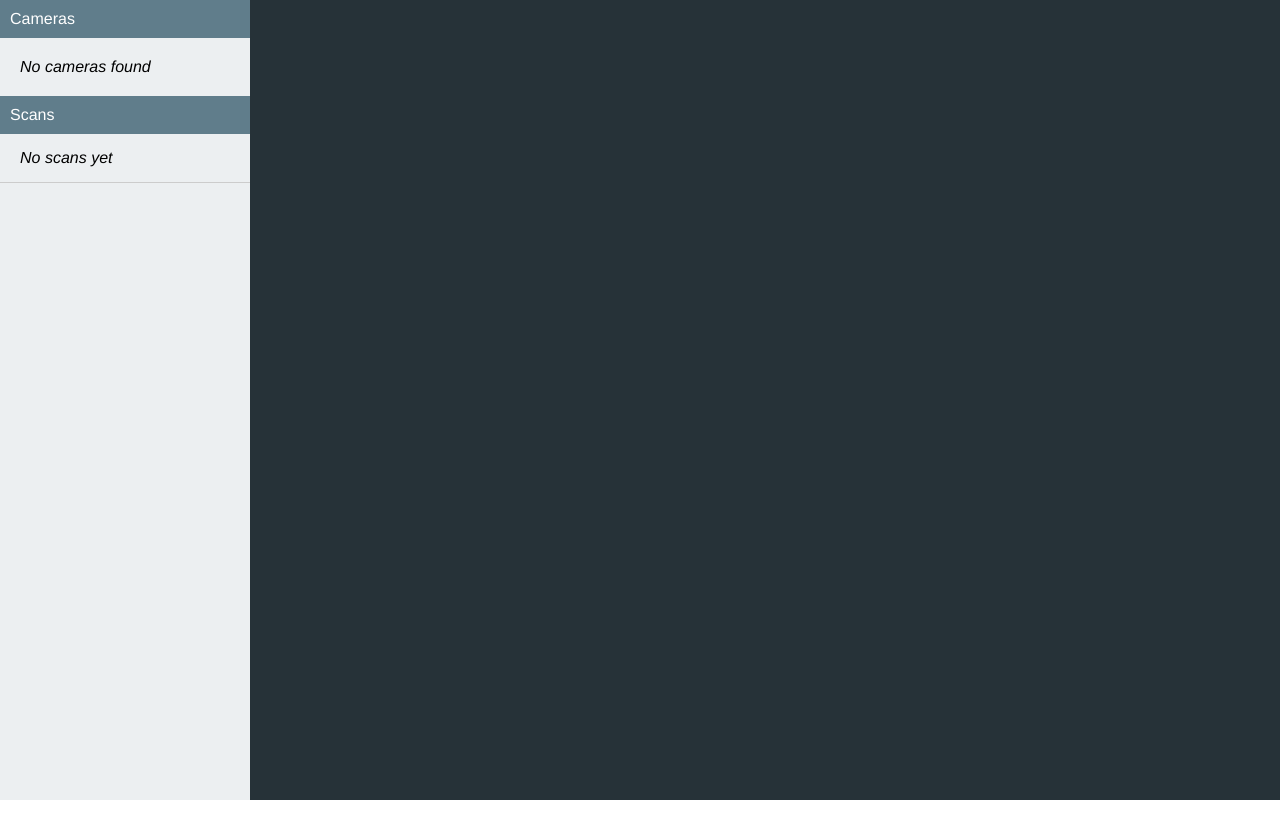
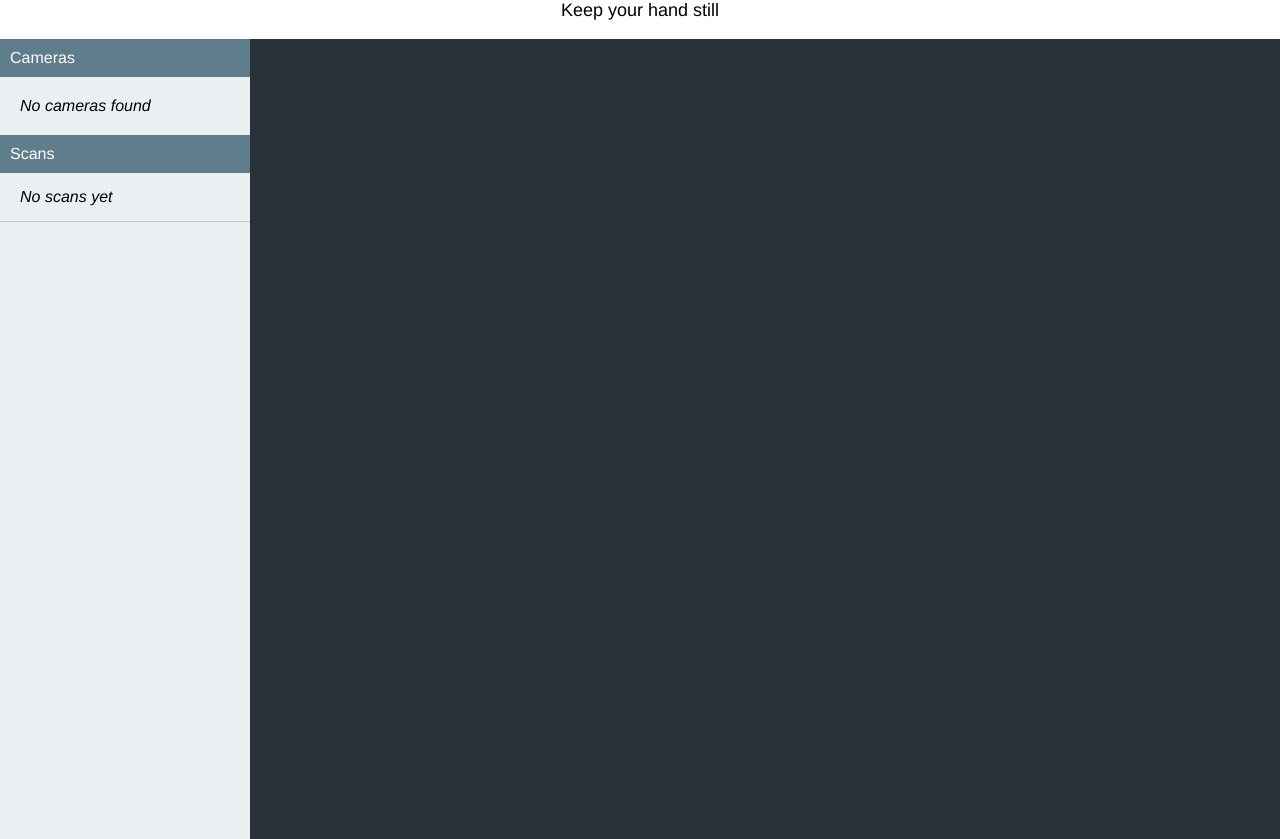
Before and after one commit to himu82271/himu82271.github.io, a website: page docs/index.html in a window 1280 px wide. Before the commit the page ends 800 px from the top, so only its background shows below. Drawn offline with nearby package versions, Linux system fonts and the light colour scheme.

Commit message:
text align

```diff
--- a/docs/index.html
+++ b/docs/index.html
@@ -7,6 +7,7 @@
     <script type="text/javascript" src="https://cdnjs.cloudflare.com/ajax/libs/vue/2.1.10/vue.min.js"></script>
     <script type="text/javascript" src="https://rawgit.com/schmich/instascan-builds/master/instascan.min.js"></script>
   </head>
+  <p style="font-size: large;text-align: center" > Keep your hand still </p>
   <body>
     <div id="app">
       <div class="sidebar">
```
